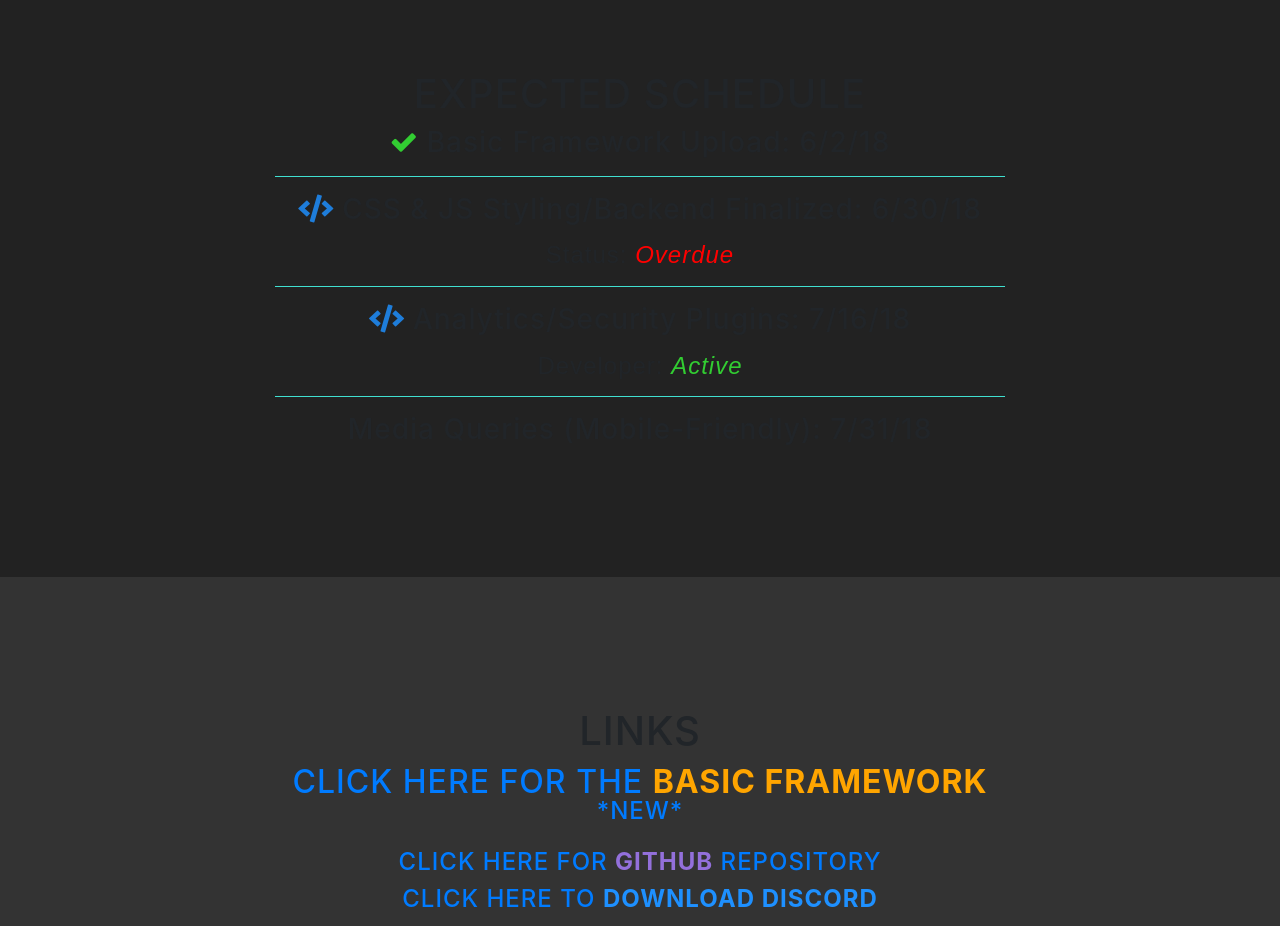
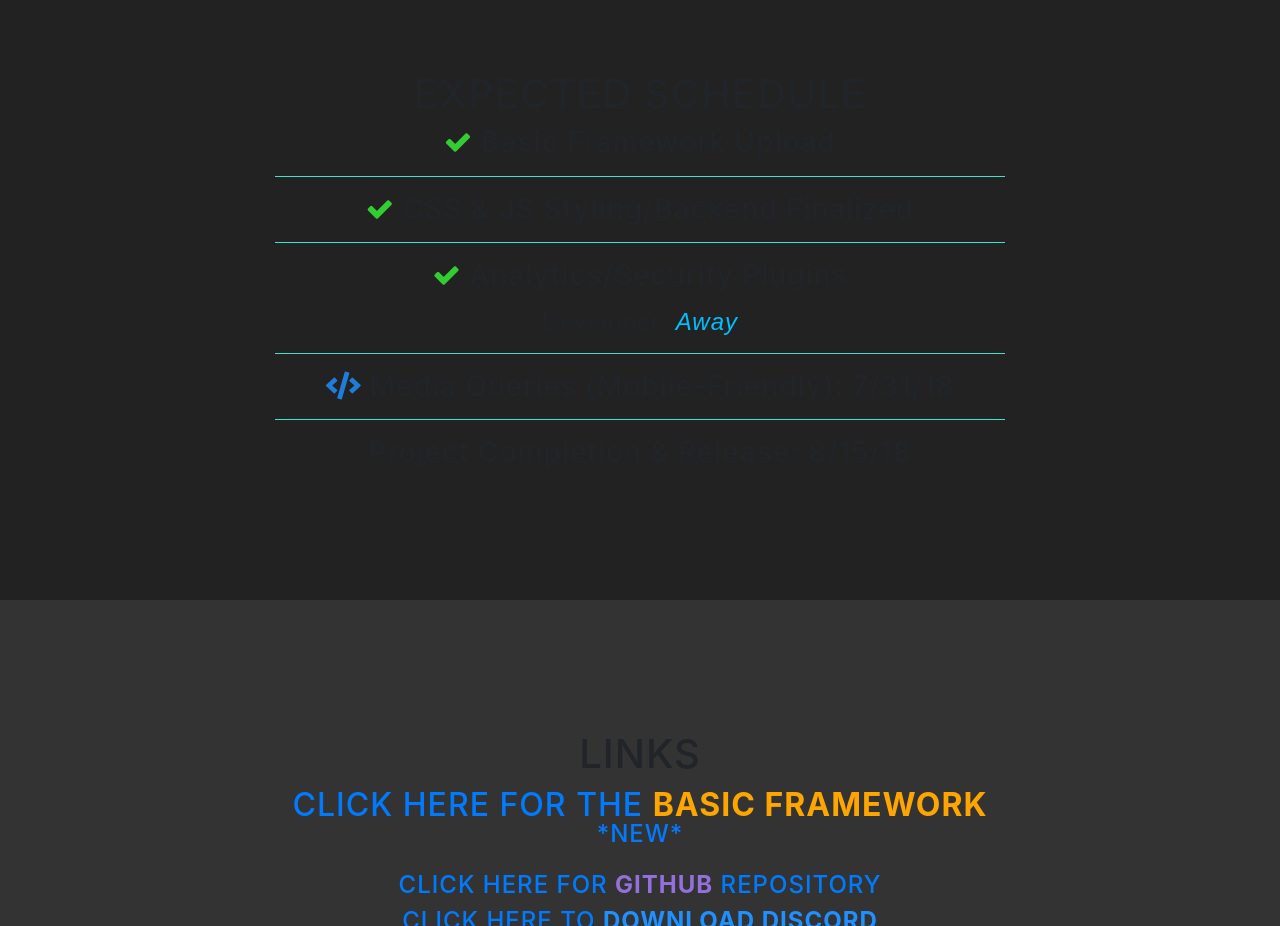
Before and after one commit to sheldonchoir/sheldonchoir.github.io, a website with bundled scripts: page index.html in a window 1280 px wide. Shown: the part 860-1786 px from the top of the page. Built offline with nearby package versions, Linux system fonts and the light colour scheme; files whose address does not match are found by name.

Commit message:
updatejuly

```diff
--- a/index.html
+++ b/index.html
@@ -75,39 +75,21 @@
         <div class="row">
           <div class="col-lg-8 mx-auto">
             <h1>Expected Schedule</h1>
-						<h3 style="text-transform: none; margin-bottom: 0;"><i class="fa fa-check" style="color:limegreen;">&nbsp;</i>Basic Framework Upload: 6/2/18</h3>
+						<h3 style="text-transform: none; margin-bottom: 0;"><i class="fa fa-check" style="color:limegreen;">&nbsp;</i>Basic Framework Upload</h3>
 						<hr style="border-color: turquoise;">
-						<h3 style="text-transform: none; margin-bottom: 15px;"><i class="fas fa-code" style="color:dodgerblue;animation: flash infinite 2.5s;">&nbsp;</i>CSS &amp; JS Styling/Backend Finalized: 6/30/18</h3>
-						<h4 style="font-family: Arial;text-transform: none;margin-bottom: 0;">
-							Status:
-							<i style="color: red;">
-								Overdue
-							</i>
-						</h4>
-						<!-- Active Status
-
-						<h4 style="font-family: Arial;text-transform: none;">
-							Developer Status:
-							<i style="color: grey;text-transform: none; color: limegreen;">
-								Active
-								<i class="fa fa-info-circle" style="color: dodgerblue;"></i>
-							</i>
-						</h4>
-
-						-->
-
-						<!-- Offline Status -->
-
+						<h3 style="text-transform: none; margin-bottom: 15px;"><i class="fa fa-check" style="color:limegreen;">&nbsp;</i>CSS &amp; JS Styling/Backend Finalized</h3>
 						<hr style="border-color: turquoise;">
-						<h3 style="text-transform: none; margin-bottom: 15px;"><i class="fas fa-code" style="color:dodgerblue;animation: flash infinite 2.5s;">&nbsp;</i>Analytics/Security Plugins: 7/16/18</h3>
+						<h3 style="text-transform: none; margin-bottom: 15px;"><i class="fa fa-check" style="color:limegreen;">&nbsp;</i>Analytics/Security Plugins</h3>
 						<h4 style="font-family: Arial;text-transform: none;margin-bottom: 0;">
 							Developer:
-							<i style="color: limegreen;">
-								Active
+							<i style="color: deepskyblue;">
+								Away
 							</i>
 						</h4>
 						<hr style="border-color: turquoise;">
-						<h3 style="text-transform: none; margin-bottom: 0;">Media Queries (Mobile-Friendly): 7/31/18</h3>
+						<h3 style="text-transform: none; margin-bottom: 0;"><i class="fas fa-code" style="color:dodgerblue;animation: flash infinite 2.5s;">&nbsp;</i>Media Queries (Mobile-Friendly): 7/31/18</h3>
+						<hr style="border-color: turquoise;">
+						<h3 style="text-transform: none; margin-bottom: 0;">Project Completion &amp; Release: 8/15/18</h3>
           </div>
         </div>
       </div>
```
